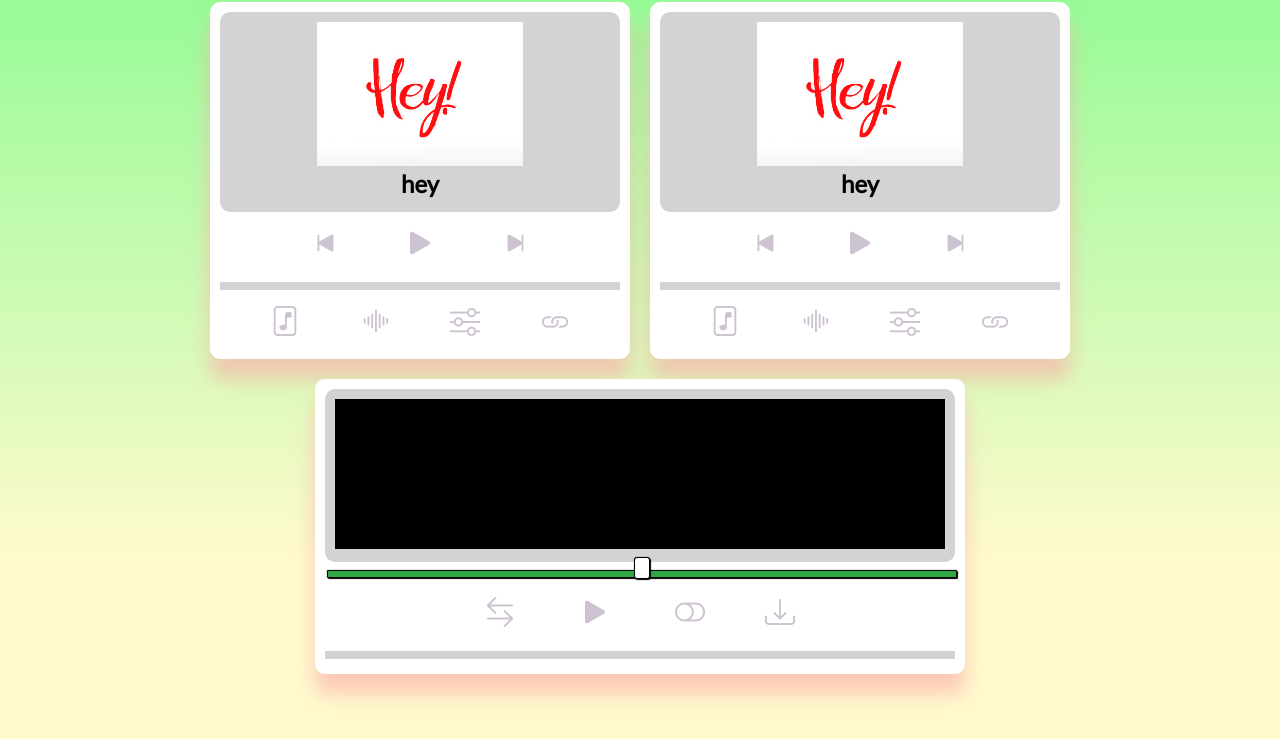
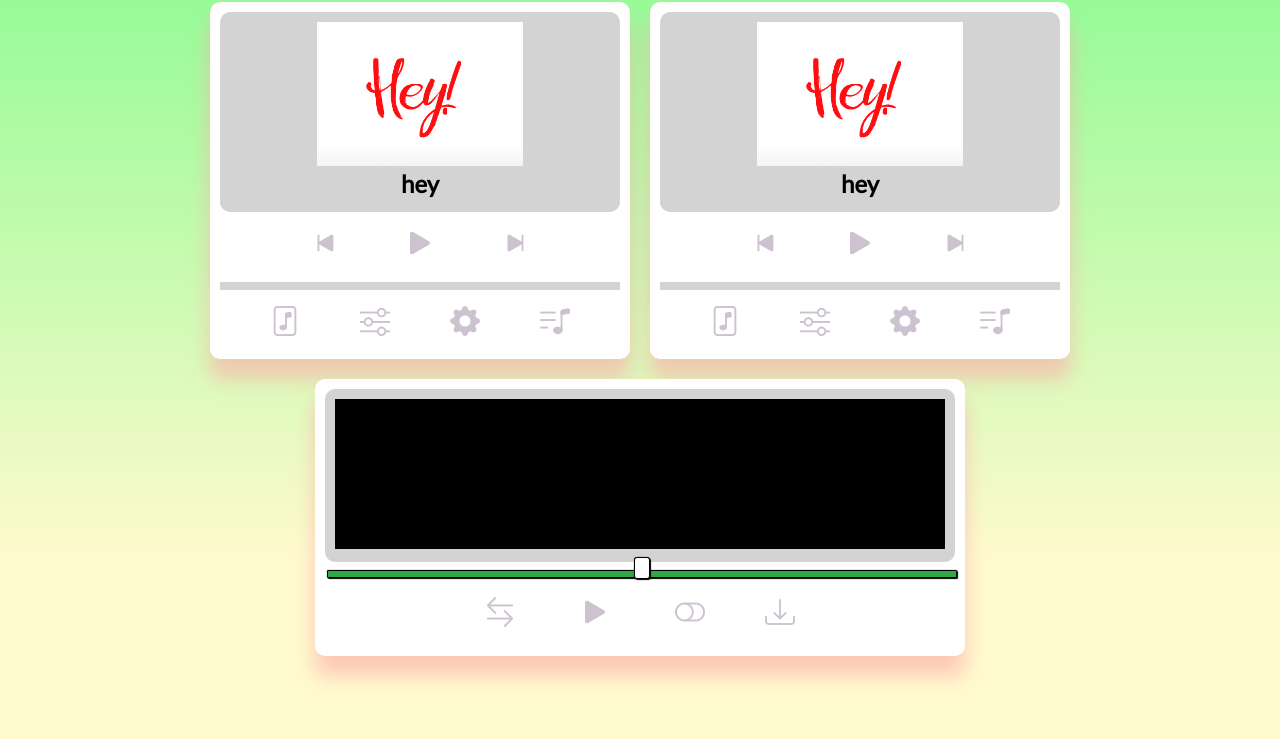
Before and after one commit to GlebTanaka/Gruppe2_AV_2021, a website with bundled scripts: page index.html in a window 1280 px wide. Shown: the part 57-796 px from the top of the page. Built offline with nearby package versions, Linux system fonts and the light colour scheme.

Commit message:
Add readme file

```diff
--- a/index.html
+++ b/index.html
@@ -76,13 +76,13 @@
                 <i class="bi bi-file-music"></i>
             </button>
             <button id="eq-1" class="action-btn">
-                <i class="bi bi-soundwave"></i>
+                <i class="bi bi-sliders"></i>
             </button>
             <button id="settings-1" class="action-btn">
-                <i class="bi bi-sliders"></i>
+                <i class="bi bi-gear-fill"></i>
             </button>
             <button id="link-1" class="action-btn">
-                <i class="bi bi-link"></i>
+                <i class="bi bi-music-note-list"></i>
             </button>
         </div>
     </div>
@@ -140,13 +140,13 @@
                 <i class="bi bi-file-music"></i>
             </button>
             <button id="eq-2" class="action-btn">
-                <i class="bi bi-soundwave"></i>
+                <i class="bi bi-sliders"></i>
             </button>
             <button id="settings-2" class="action-btn">
-                <i class="bi bi-sliders"></i>
+                <i class="bi bi-gear-fill"></i>
             </button>
             <button id="link-2" class="action-btn">
-                <i class="bi bi-link"></i>
+                <i class="bi bi-music-note-list"></i>
             </button>
         </div>
     </div>
@@ -172,9 +172,7 @@
                 <i class="bi bi-download"></i>
             </button>
         </div>
-        <div class="progress-container">
 
-        </div>
     </div>
 </div>
 <script type="module" src="src/script.js"></script>
```
Also changed, not shown: readme-files/balken.png (added), readme-files/einstellungen.png (added), readme-files/filter.png (added), readme-files/master-controller.png (added), readme-files/menu.png (added), readme-files/music-player.png (added), readme-files/schwingung.png (added), readme-files/song-menu.png (added), readme-files/songauswahl.png (added), readme-files/visualisierer.png (added), readme-files/visualizer-menu.png (added), readme.md.
